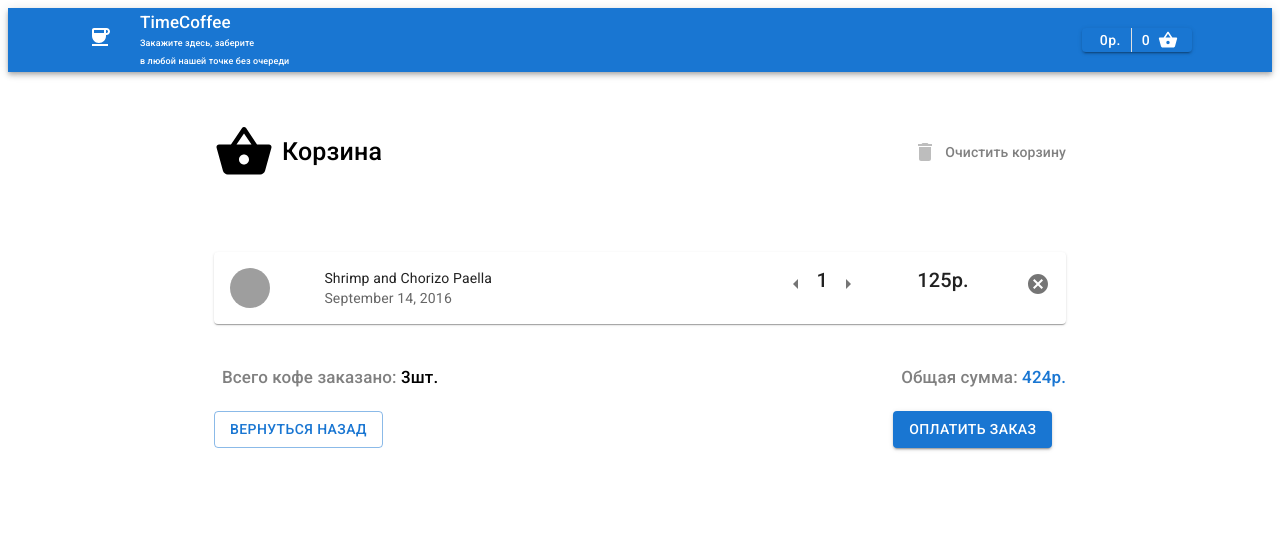
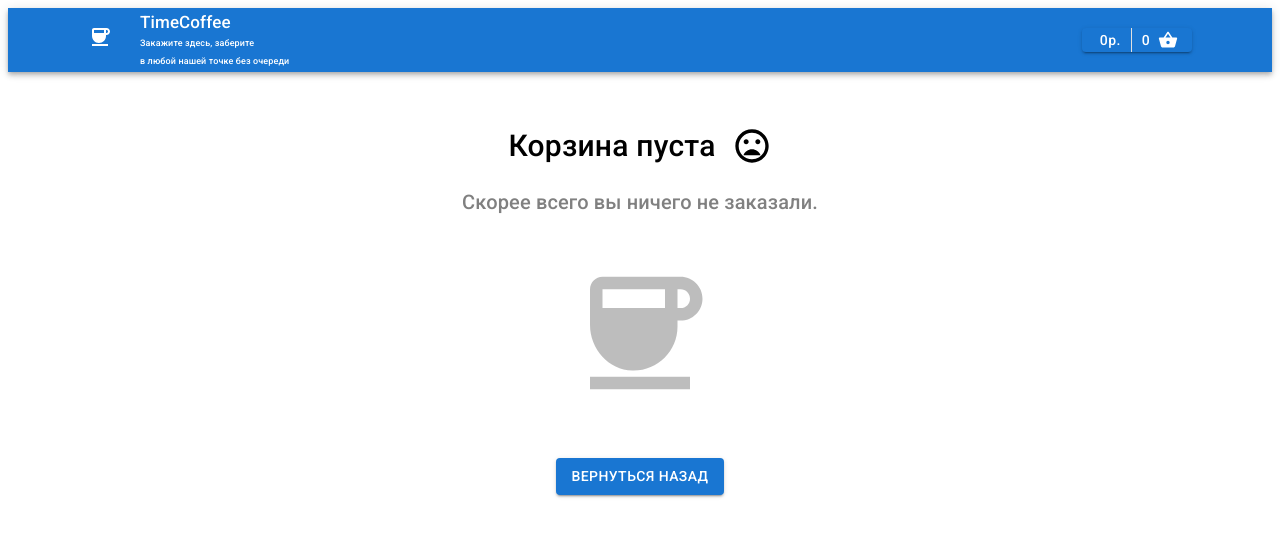
Before and after one commit to nikveiwer/TimeCoffee, a React (Create React App) app: page /cart in a window 1280 px wide. Shown: the top 536 px of the page. Built offline with nearby package versions, Linux system fonts and the light colour scheme; grey boxes are pictures that could not be loaded.

Commit message:
with basket almost done

```diff
--- a/src/components/basket/basket.js
+++ b/src/components/basket/basket.js
@@ -1,3 +1,7 @@
+import { useEffect, useRef } from 'react';
+import { useDispatch, useSelector } from 'react-redux';
+import { createSelector } from '@reduxjs/toolkit';
+
 import { Container } from '@mui/material';
 import Box from '@mui/material/Box';
 import ShoppingBasketIcon from '@mui/icons-material/ShoppingBasket';
@@ -8,16 +12,22 @@ import MoodBadIcon from '@mui/icons-material/MoodBad';
 import Button from '@mui/material/Button';
 import CoffeeIcon from '@mui/icons-material/Coffee';
 
+import { v4 as uuidv4 } from 'uuid';
+
 import { Link } from 'react-router-dom';
 
 import BsaketCard from '../basketCard/basketCard';
 
 const Basket = () => {
     console.log('Basket');
-    return (
-        <ViewFullBasket></ViewFullBasket>
-        // <ViewEmptyBasket></ViewEmptyBasket>
-    );
+
+    const totalCount = useSelector((state) => state.basket.totalCount);
+
+    if (totalCount) {
+        return <ViewFullBasket></ViewFullBasket>;
+    } else {
+        return <ViewEmptyBasket></ViewEmptyBasket>;
+    }
 };
 
 const ViewEmptyBasket = () => {
@@ -59,6 +69,8 @@ const ViewEmptyBasket = () => {
 };
 
 const ViewFullBasket = () => {
+    const { basketCoffees, totalSum, totalCount } = useSelector((state) => state.basket);
+
     return (
         <Container maxWidth={'md'}>
             <Box
@@ -101,7 +113,9 @@ const ViewFullBasket = () => {
             </Box>
 
             <Stack mt={'70px'} spacing={2}>
-                <BsaketCard></BsaketCard>
+                {basketCoffees.map((coffee) => {
+                    return <BsaketCard key={uuidv4()} {...coffee}></BsaketCard>;
+                })}
             </Stack>
 
             <Box
--- a/src/components/basket/basketSlice.js
+++ b/src/components/basket/basketSlice.js
@@ -20,13 +20,42 @@ const basketSlice = createSlice({
 
             if (index >= 0) {
                 state.basketCoffees[index].count = state.basketCoffees[index].count + 1;
-                // state.basketCoffees.splice(index, 1, action.payload);
             } else {
                 state.basketCoffees.push(action.payload);
             }
 
             state.totalSum += action.payload.price;
             state.totalCount += 1;
+        },
+        deleteWholeCoffee: (state, action) => {
+            let index = state.basketCoffees.findIndex(
+                (item) =>
+                    item.name === action.payload.name &&
+                    item.milk === action.payload.milk &&
+                    item.size === action.payload.size,
+            );
+
+            state.totalSum -= state.basketCoffees[index].price * state.basketCoffees[index].count;
+            state.totalCount -= state.basketCoffees[index].count;
+
+            state.basketCoffees.splice(index, 1);
+        },
+        decreaseCoffee: (state, action) => {
+            let index = state.basketCoffees.findIndex(
+                (item) =>
+                    item.name === action.payload.name &&
+                    item.milk === action.payload.milk &&
+                    item.size === action.payload.size,
+            );
+
+            state.totalSum -= state.basketCoffees[index].price;
+            state.totalCount -= 1;
+
+            if (state.basketCoffees[index].count > 1) {
+                state.basketCoffees[index].count -= 1;
+            } else {
+                state.basketCoffees.splice(index, 1);
+            }
         },
         // sortChanged: (state, action) => {
         //     state.sort = action.payload;
@@ -45,4 +74,4 @@ const { actions, reducer } = basketSlice;
 
 export default reducer;
 
-export const { pushCoffee } = actions;
+export const { pushCoffee, deleteWholeCoffee, decreaseCoffee } = actions;
--- a/src/components/basketCard/basketCard.js
+++ b/src/components/basketCard/basketCard.js
@@ -1,4 +1,10 @@
-import { useState } from 'react';
+import { useEffect, useState, useCallback } from 'react';
+
+import { useDispatch, useSelector } from 'react-redux';
+
+import { createSelector } from '@reduxjs/toolkit';
+
+import { pushCoffee, deleteWholeCoffee, decreaseCoffee } from '../basket/basketSlice';
 
 import Box from '@mui/material/Box';
 import Typography from '@mui/material/Typography';
@@ -10,9 +16,19 @@ import CancelIcon from '@mui/icons-material/Cancel';
 import ArrowLeftIcon from '@mui/icons-material/ArrowLeft';
 import ArrowRightIcon from '@mui/icons-material/ArrowRight';
 
-const BsaketCard = () => {
+const BsaketCard = (props) => {
     console.log('BasketCard');
-    const [count, setCount] = useState(1);
+
+    const { name, milk, size, price, imageUrl, count } = props;
+
+    const dispatch = useDispatch();
+
+    const basketCoffeObj = {
+        name,
+        milk,
+        size,
+        price,
+    };
 
     return (
         <Card sx={{ width: '100%' }}>
@@ -22,9 +38,7 @@ const BsaketCard = () => {
                         sx={{
                             marginRight: '3vw',
                         }}
-                        src={
-                            'https://img.freepik.com/premium-photo/ice-cappuccino-cool-beverage-cafe-view_6351-1562.jpg'
-                        }
+                        src={imageUrl}
                         aria-label="basketCard"></Avatar>
                 }
                 action={
@@ -40,7 +54,7 @@ const BsaketCard = () => {
                                 justifyContent: 'space-between',
                             }}>
                             <IconButton
-                                onClick={() => setCount(2)}
+                                onClick={() => dispatch(decreaseCoffee(basketCoffeObj))}
                                 color="black"
                                 aria-label="mines">
                                 <ArrowLeftIcon />
@@ -50,22 +64,26 @@ const BsaketCard = () => {
                                 {count}
                             </Typography>
 
-                            <IconButton aria-label="plus">
+                            <IconButton
+                                onClick={() => dispatch(pushCoffee(basketCoffeObj))}
+                                aria-label="plus">
                                 <ArrowRightIcon />
                             </IconButton>
                         </Box>
 
                         <Typography fontSize={'20px'} variant="h6" component="h3">
-                            125p.
+                            {price * count}p.
                         </Typography>
 
-                        <IconButton aria-label="delete">
+                        <IconButton
+                            onClick={() => dispatch(deleteWholeCoffee(basketCoffeObj))}
+                            aria-label="delete">
                             <CancelIcon></CancelIcon>
                         </IconButton>
                     </Box>
                 }
-                title="Shrimp and Chorizo Paella"
-                subheader="September 14, 2016"
+                title={name}
+                subheader={`${milk}, ${size}`}
                 sx={{
                     fontSize: '30px',
                 }}
--- a/src/components/coffeeCard/coffeeCard.js
+++ b/src/components/coffeeCard/coffeeCard.js
@@ -65,6 +65,7 @@ const CoffeeCard = (props) => {
             name,
             milk,
             size,
+            imageUrl,
             price: totalPrice,
             count: 1,
         };
```
